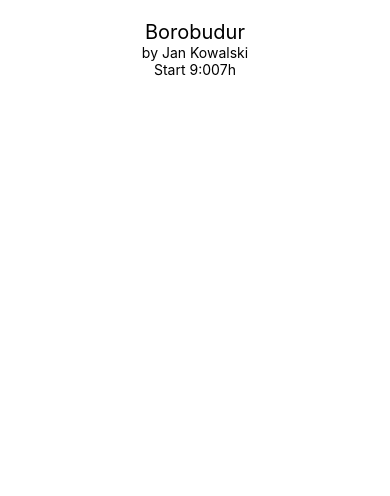
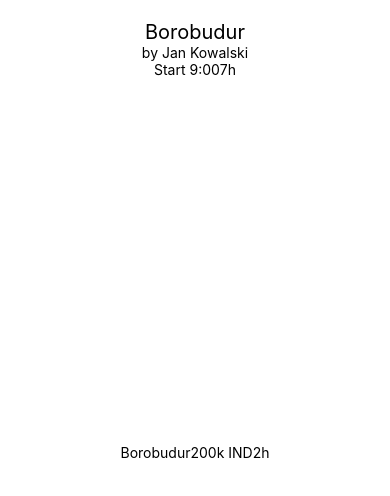
Before and after one commit to pantos1/travelmate, a React Native app: screen / in a window 390 px wide. Shown: the top 496 px of the page. Built offline with nearby package versions, Linux system fonts and the light colour scheme.

Commit message:
Fix Flatlist

```diff
--- a/App.js
+++ b/App.js
@@ -10,21 +10,19 @@ export default class App extends React.Component {
                 organizer={"Jan Kowalski"}
                 startTime={"9:00"}
                 duration={"7h"}
-                sights={[
-                    {
-                        key: "Borobudur",
-                        data: [
-                            {key: "Borobudur"},
-                            {key: "200k IND"},
-                            {key: "2h"},
-                        ]
-
-                    }
-                ]}
+                sights={mockPlan}
             />
         );
     }
 }
+
+const mockPlan = [
+    {
+        key: "Borobudur",
+        price: "200k IND",
+        duration: "2h",
+    }
+];
 
 const styles = StyleSheet.create({
     container: {
--- a/app/components/PlanElement.js
+++ b/app/components/PlanElement.js
@@ -6,14 +6,12 @@ class PlanElement extends Component {
         super(props);
     }
 
-    _renderItem = data => {
-        return <Text>{data.item. key}</Text>
-    };
-
     render() {
         return (
-            <View>
-                <FlatList style={styles.listElementContainer} data={this.props.data} renderItem={this._renderItem}/>
+            <View style={styles.listElementContainer}>
+                <Text>{this.props.name}</Text>
+                <Text>{this.props.price}</Text>
+                <Text>{this.props.duration}</Text>
             </View>
         )
     }
--- a/app/views/Plan.js
+++ b/app/views/Plan.js
@@ -8,7 +8,8 @@ class Plan extends Component {
     }
 
     _renderItem = ({item}) => {
-        return <PlanElement data={item}/>
+        // console.log(item);
+        return <PlanElement name={item.key} price={item.price} duration={item.duration}/>
     };
 
     render() {
@@ -35,7 +36,7 @@ class Plan extends Component {
 }
 
 const styles = StyleSheet.create({
-    container: {flex: 1, alignItems: "center", paddingTop: 20},
+    container: {flex: 1, alignItems: "center", paddingTop: 20, width: "100%"},
     rowContainer: {flex: 1, flexDirection: "row"},
     columnContainer: {flex: 1, flexDirection: "column"},
     planTitle: {fontSize: 20},
--- a/package.json
+++ b/package.json
@@ -7,6 +7,7 @@
     "eject": "expo eject"
   },
   "dependencies": {
+    "@react-native-firebase/firestore": "0.0.4",
     "expo": "^32.0.0",
     "react": "16.5.0",
     "react-native": "https://github.com/expo/react-native/archive/sdk-32.0.0.tar.gz"
```
Also changed, not shown: 1 other file (tests, documents, lock files or other folders).
